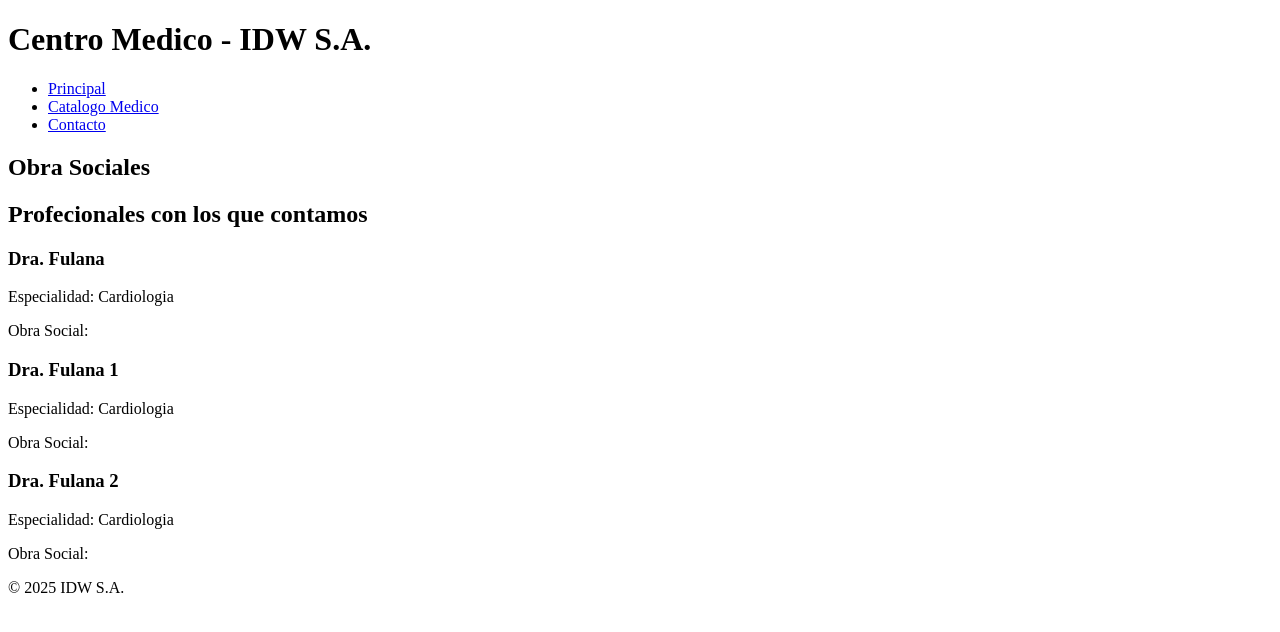
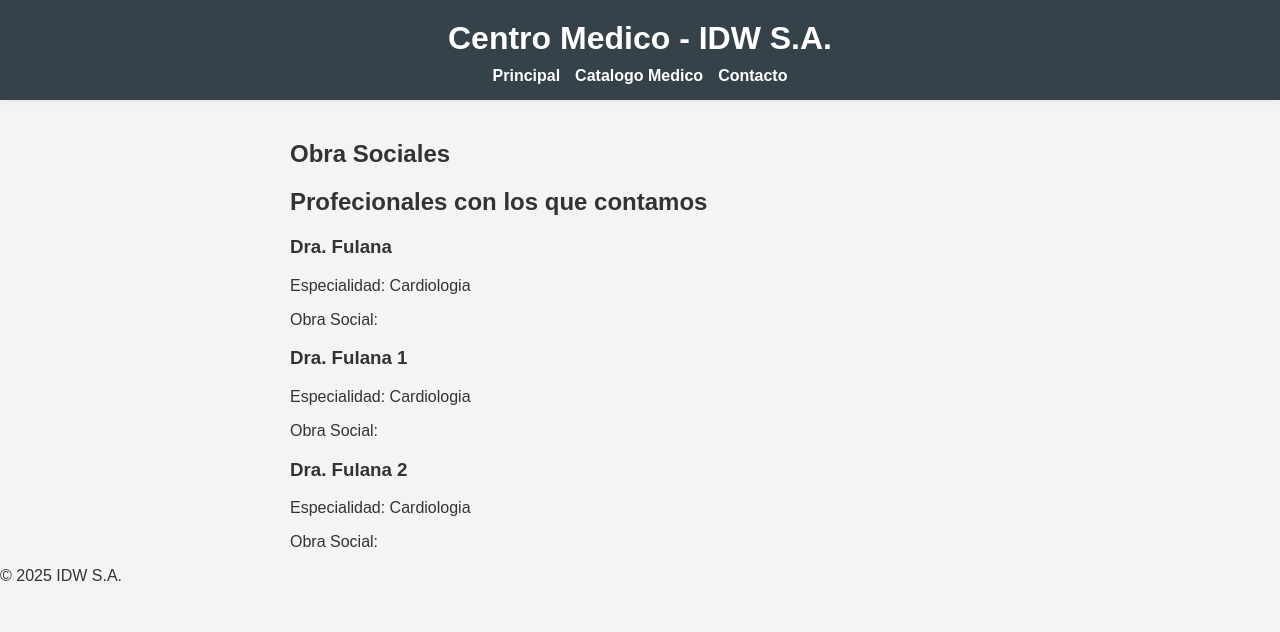
Before and after one commit to leandrodavidgaitan2021/idw-2025-practicas, a plain HTML site: page index.html in a window 1280 px wide. Drawn offline with Linux system fonts and the light colour scheme.

Commit message:
se agrega css

```diff
--- /dev/null
+++ b/css/estilos.css
@@ -0,0 +1,50 @@
+body {
+  font-family: Arial, sans-serif;
+  margin: 0;
+  padding: 0;
+  background: #f4f4f4;
+  color: #333;
+}
+
+header {
+  background: #35424a;
+  color: #ffffff;
+  padding: 20px 0 10px 0;
+  text-align: center;
+  box-shadow: 0 2px 6px rgba(0, 0, 0, 0.06);
+}
+
+header h1 {
+  margin: 0 0 10px 0;
+  font-size: 2em;
+}
+
+nav ul {
+  list-style: none;
+  padding: 0;
+  margin: 0 0 5px 0;
+  display: flex;
+  justify-content: center;
+  gap: 15px;
+}
+
+nav ul li {
+  display: inline;
+}
+
+nav ul a {
+  color: #ffffff;
+  text-decoration: none;
+  font-weight: bold;
+  transition: text-decoration 0.2s, color 0.2s;
+}
+
+nav ul a:hover {
+  text-decoration: underline;
+}
+
+main {
+  max-width: 700px;
+  margin: 40px auto 0 auto;
+  padding: 0 15px;
+}
--- a/index.html
+++ b/index.html
@@ -3,6 +3,7 @@
   <head>
     <meta charset="UTF-8" />
     <meta name="viewport" content="width=device-width, initial-scale=1.0" />
+    <link rel="stylesheet" href="css/estilos.css" />
     <title>IDW S.A.</title>
   </head>
   <body>
```
Also changed, not shown: 1 other file.
